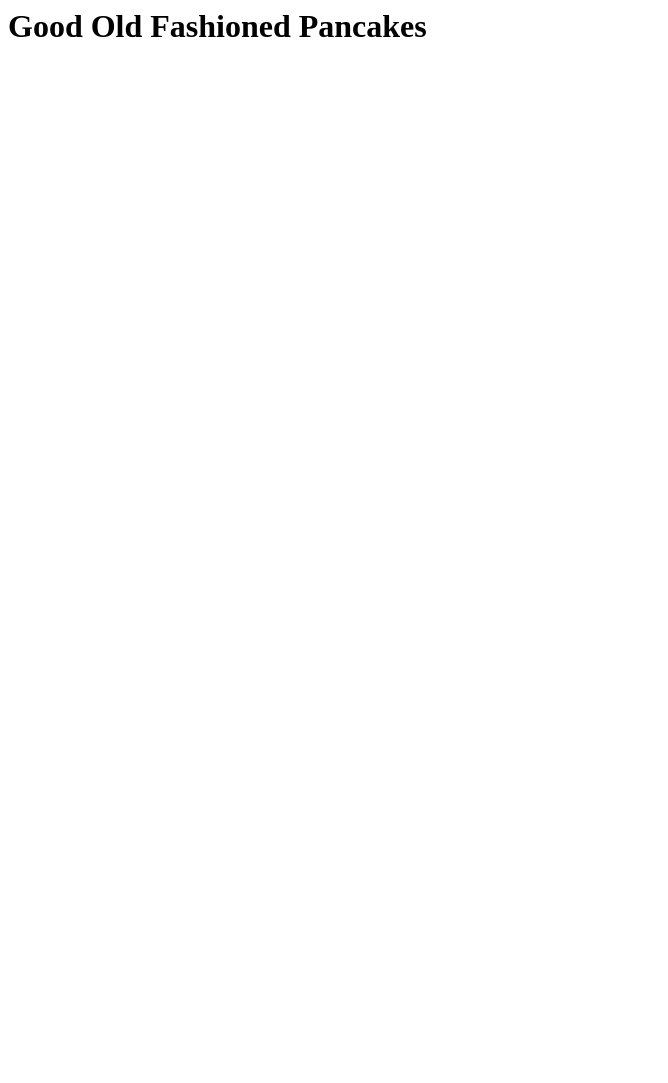
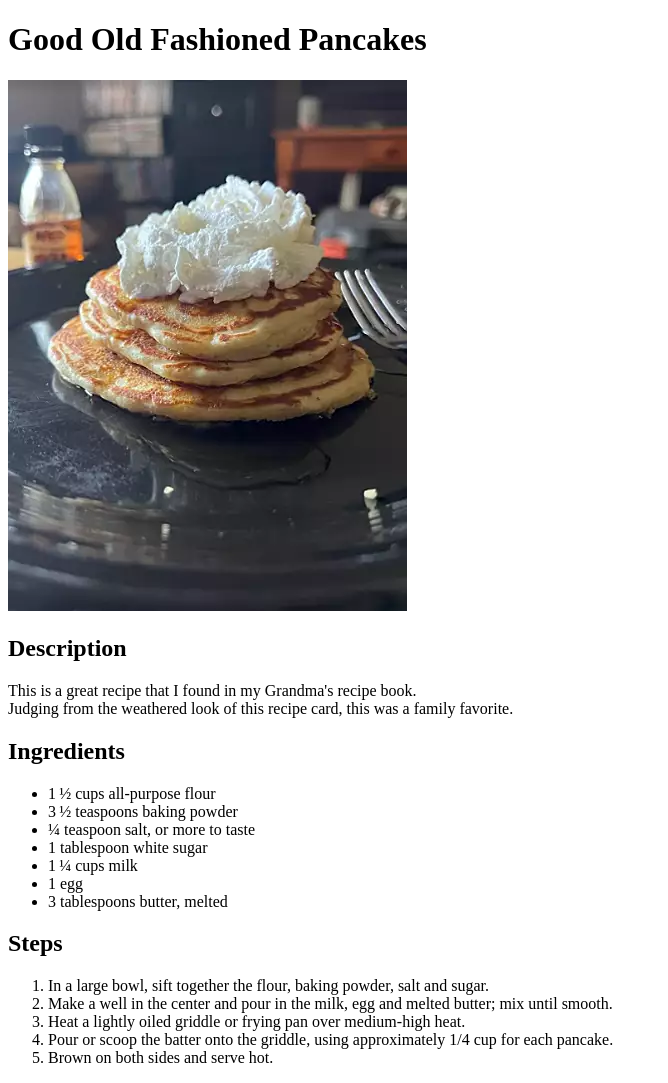
Before and after one commit to parm234/odin-recipes, a plain HTML site: page recipes/pancakes.html in a window 1280 px wide. Shown: the whole page, without its empty margins (0-668 px from the left). Before the commit the page ends 800 px from the top, so only its background shows below. Drawn offline with Linux system fonts and the light colour scheme.

Commit message:
Add images and recipe for pancakes

```diff
--- a/recipes/pancakes.html
+++ b/recipes/pancakes.html
@@ -1 +1,40 @@
-<h1>Good Old Fashioned Pancakes</h1>
+<!DOCTYPE html>
+<html lang="en">
+<head>
+    <meta charset="UTF-8">
+    <title>Pancakes Recipe</title>
+</head>
+<body>
+    <!-- Heading -->
+    <h1>Good Old Fashioned Pancakes</h1>
+
+    <!-- Image for the recipe -->
+    <img src="../images/pancakes.webp">
+
+    <!-- Description -->
+    <h2>Description</h2>
+    <p>This is a great recipe that I found in my Grandma's recipe book.<br> Judging from the weathered look of this recipe card, this was a family favorite. </p>
+
+    <!-- Ingredients List -->
+    <h2>Ingredients</h2>
+    <ul>
+        <li>1 ½ cups all-purpose flour </li>
+        <li>3 ½ teaspoons baking powder </li>
+        <li>¼ teaspoon salt, or more to taste </li>
+        <li>1 tablespoon white sugar </li>
+        <li>1 ¼ cups milk </li>
+        <li>1 egg </li>
+        <li>3 tablespoons butter, melted </li>
+    </ul>
+
+    <!-- List of steps to be followed -->
+    <h2>Steps</h2>
+    <ol>
+        <li>In a large bowl, sift together the flour, baking powder, salt and sugar.</li>
+        <li>Make a well in the center and pour in the milk, egg and melted butter; mix until smooth.</li>
+        <li>Heat a lightly oiled griddle or frying pan over medium-high heat.</li>
+        <li>Pour or scoop the batter onto the griddle, using approximately 1/4 cup for each pancake. </li>
+        <li>Brown on both sides and serve hot.</li>
+    </ol>
+</body>
+</html>
```
